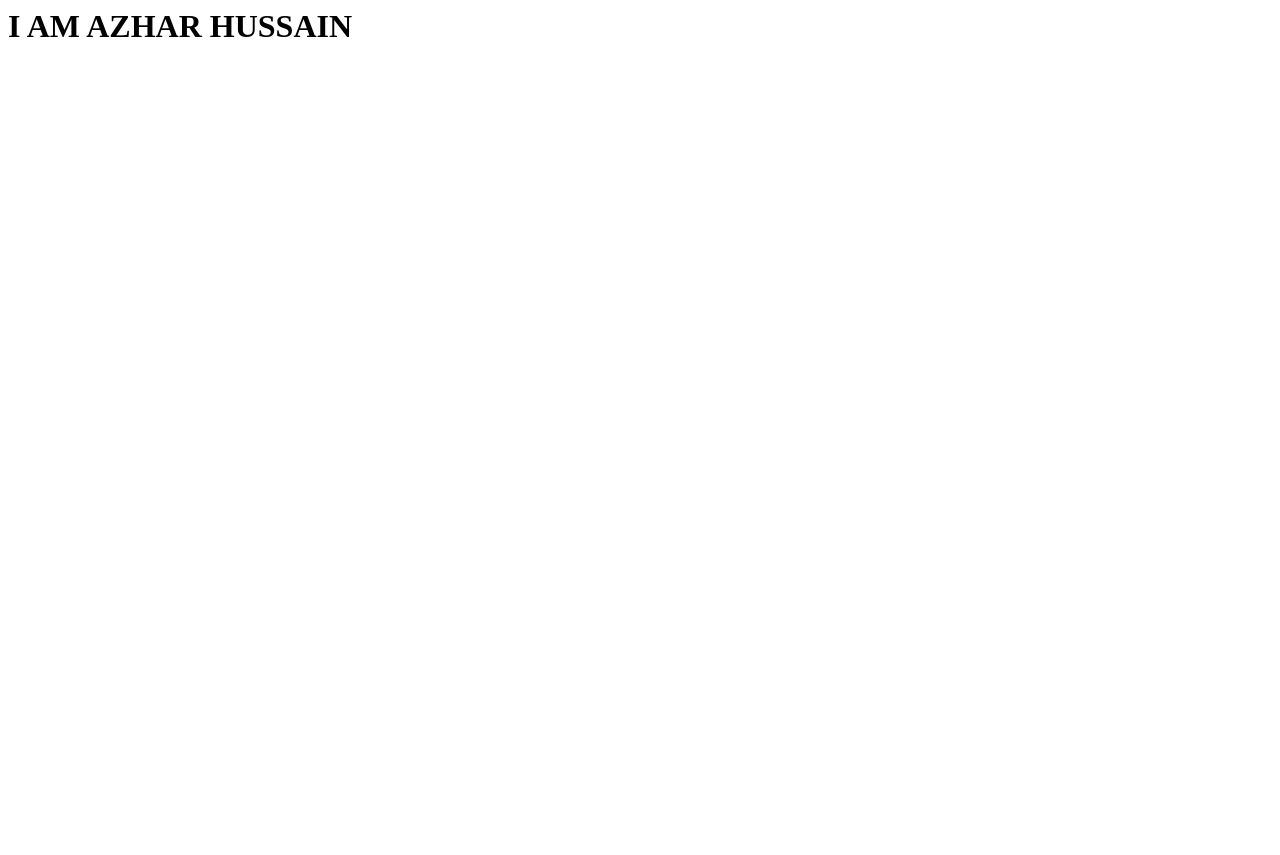
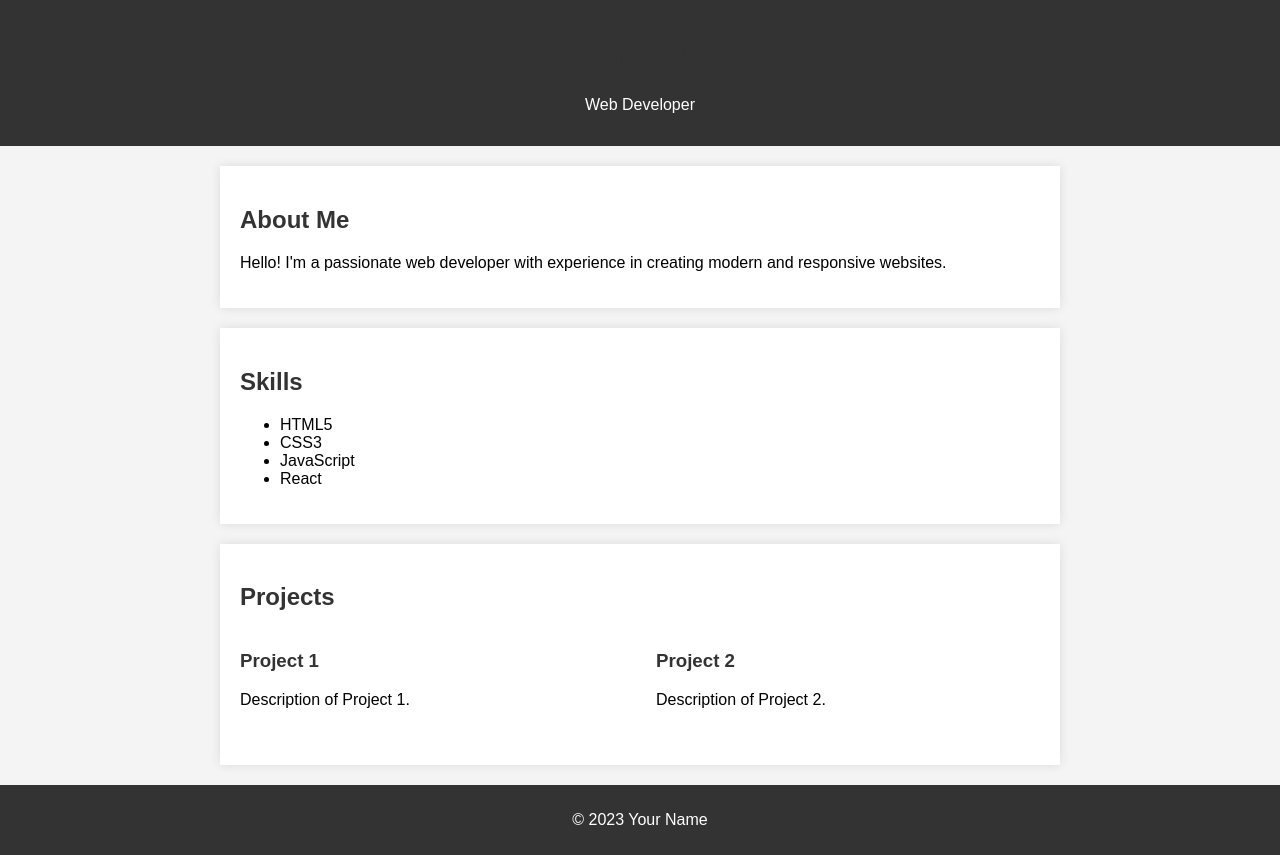
Before and after one commit to azharhussain78/me, a plain HTML site: page index.html in a window 1280 px wide. Before the commit the page ends 800 px from the top, so only its background shows below. Drawn offline with Linux system fonts and the light colour scheme.

Commit message:
first commit

```diff
--- a/index.html
+++ b/index.html
@@ -1 +1,103 @@
-<h1>I AM AZHAR HUSSAIN </h1>
+<!DOCTYPE html>
+<html lang="en">
+<head>
+    <meta charset="UTF-8">
+    <meta name="viewport" content="width=device-width, initial-scale=1.0">
+    <title>Your Name - Portfolio</title>
+    <style>
+        body {
+            font-family: 'Arial', sans-serif;
+            margin: 0;
+            padding: 0;
+            background-color: #f4f4f4;
+        }
+
+        header {
+            background-color: #333;
+            color: #fff;
+            text-align: center;
+            padding: 1em 0;
+        }
+
+        section {
+            max-width: 800px;
+            margin: 20px auto;
+            padding: 20px;
+            background-color: #fff;
+            box-shadow: 0 0 10px rgba(0, 0, 0, 0.1);
+        }
+
+        h1, h2, h3 {
+            color: #333;
+        }
+
+        img {
+            max-width: 100%;
+            height: auto;
+        }
+
+        .projects {
+            display: flex;
+            flex-wrap: wrap;
+            justify-content: space-between;
+        }
+
+        .project {
+            width: 48%;
+            margin-bottom: 20px;
+        }
+
+        footer {
+            text-align: center;
+            padding: 10px 0;
+            background-color: #333;
+            color: #fff;
+        }
+    </style>
+</head>
+<body>
+
+    <header>
+        <h1>Your Name</h1>
+        <p>Web Developer</p>
+    </header>
+
+    <section>
+        <h2>About Me</h2>
+        <p>
+            Hello! I'm a passionate web developer with experience in creating modern and responsive websites.
+        </p>
+    </section>
+
+    <section>
+        <h2>Skills</h2>
+        <ul>
+            <li>HTML5</li>
+            <li>CSS3</li>
+            <li>JavaScript</li>
+            <li>React</li>
+            <!-- Add more skills as needed -->
+        </ul>
+    </section>
+
+    <section>
+        <h2>Projects</h2>
+        <div class="projects">
+            <div class="project">
+                <h3>Project 1</h3>
+                <p>Description of Project 1.</p>
+            </div>
+            <div class="project">
+                <h3>Project 2</h3>
+                <p>Description of Project 2.</p>
+            </div>
+            <!-- Add more projects as needed -->
+        </div>
+    </section>
+
+    <footer>
+        <p>&copy; 2023 Your Name</p>
+    </footer>
+
+</body>
+</html>
```
